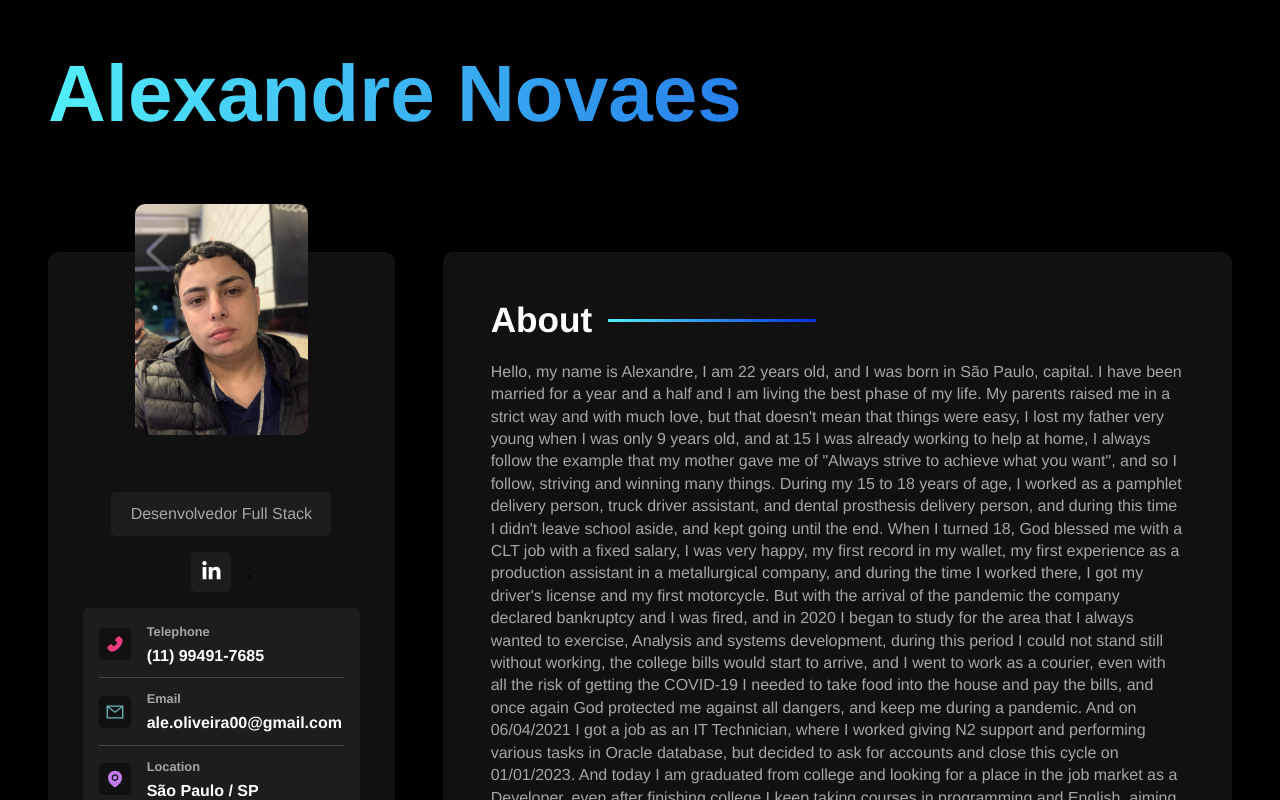
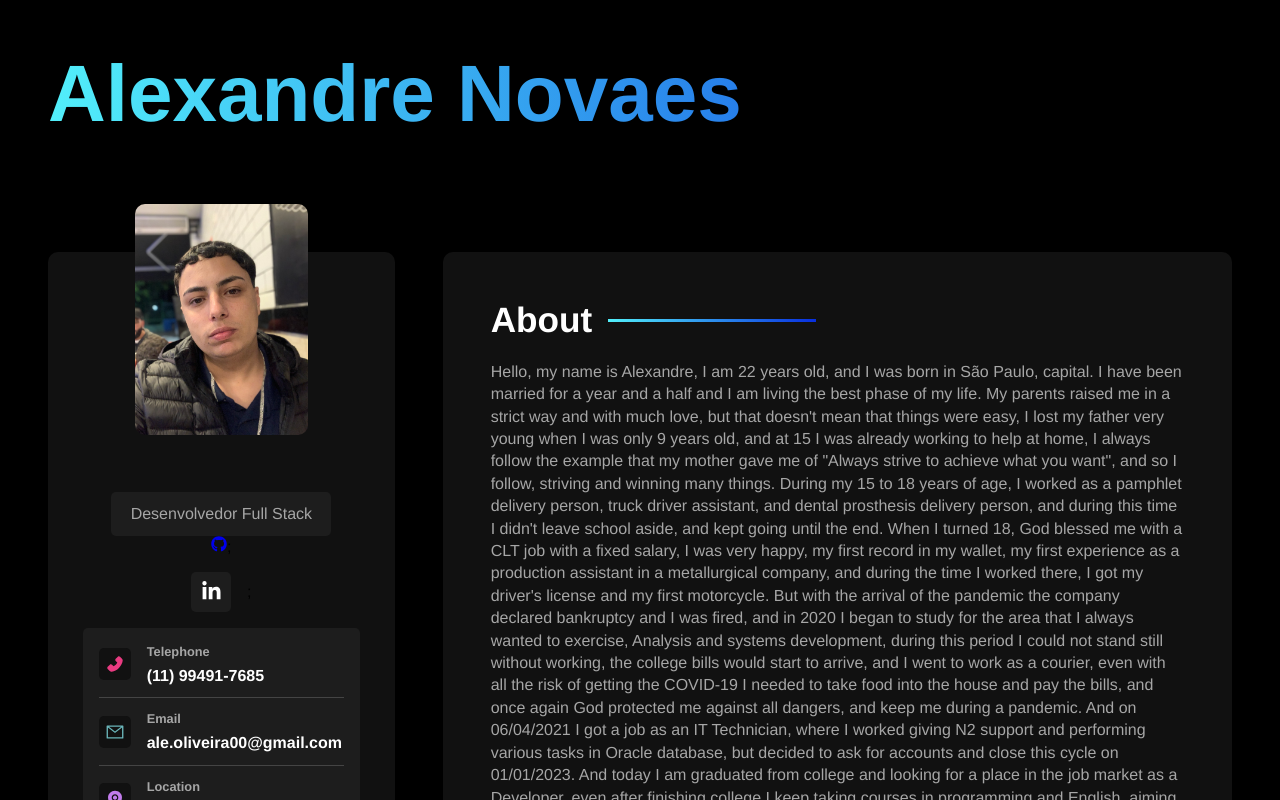
Before and after one commit to alexandr30novaes/Portfolio1, a React (Vite) app: page / in a window 1280 px wide. Shown: the top 800 px of the page. Built offline with nearby package versions, Linux system fonts and the light colour scheme.

Commit message:
github-icon

```diff
--- /dev/null
+++ b/src/components/GithubNetworks.jsx
@@ -0,0 +1,25 @@
+import { FaGithub } from "react-icons/fa";
+
+import "../styles/components/githubnetworks.sass";
+
+const githubNetworks = [
+    { name: "github", icon: <FaGithub /> }
+];
+
+const GithubNetworks = () => {
+    return (
+        <section id="guithub-networks">
+            {githubNetworks.map((network) => (
+                <a href="https://github.com/alexandr30novaes" className="social-btn" id={network.github} key={network.github}>
+                    {network.icon}
+                </a>
+
+            ))};
+
+        </section>
+
+    );
+
+};
+
+export default GithubNetworks;
--- a/src/components/Sidebar.jsx
+++ b/src/components/Sidebar.jsx
@@ -1,3 +1,4 @@
+import GithubNetworks from "./GithubNetworks";
 import SocialNetworks from "./SocialNetworks";
 import InformationContainer from "./InformationContainer";
 
@@ -12,6 +13,7 @@ const Sidebar = () => {
     return <aside id="sidebar">
         <img src={Avatar} alt="Alexandre Novaes" />
         <p className="title">Desenvolvedor Full Stack</p>
+        <GithubNetworks />
         <SocialNetworks />
         <InformationContainer />
 
--- /dev/null
+++ b/src/styles/components/githubnetworks.sass
@@ -0,0 +1,2 @@
+@use '../variables'
+@use '../mixins'
```
